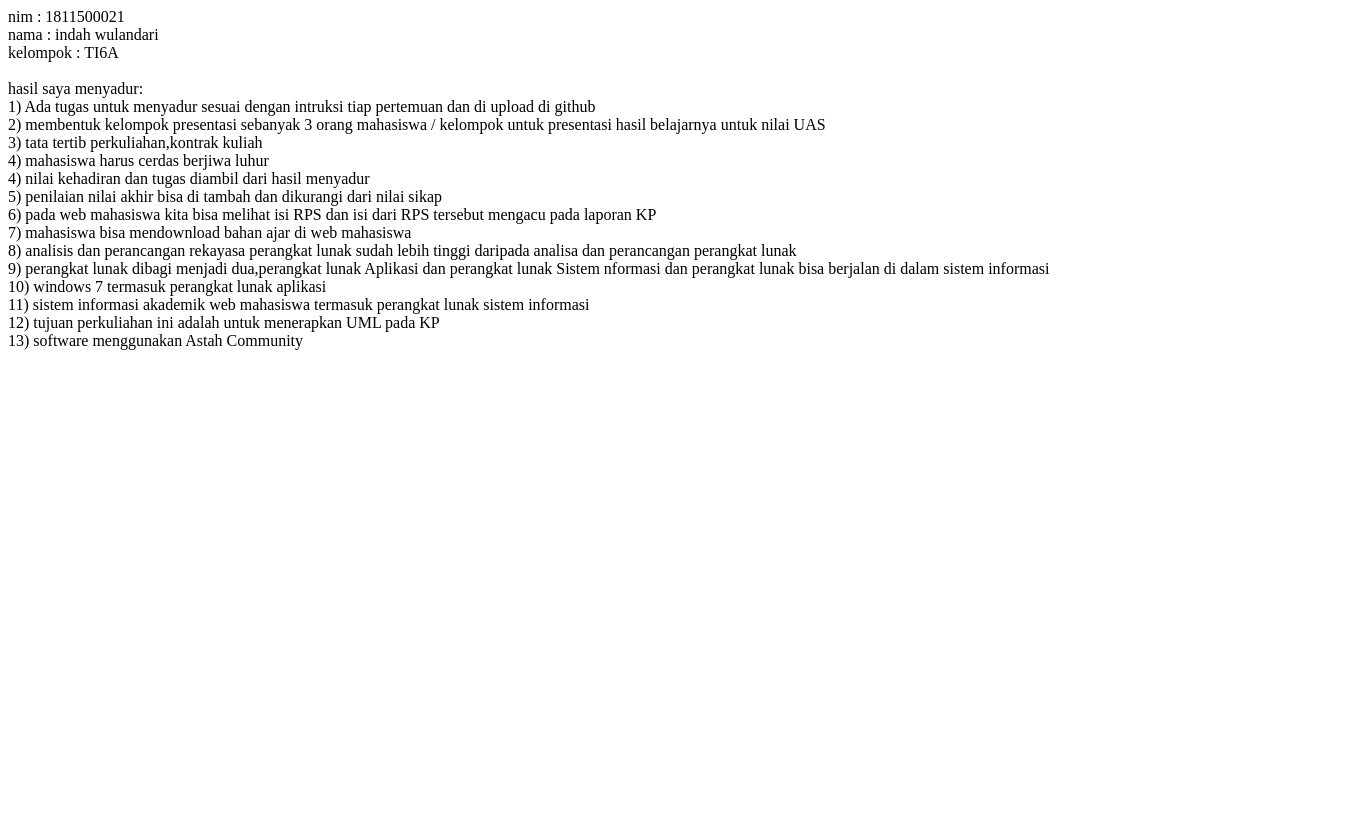
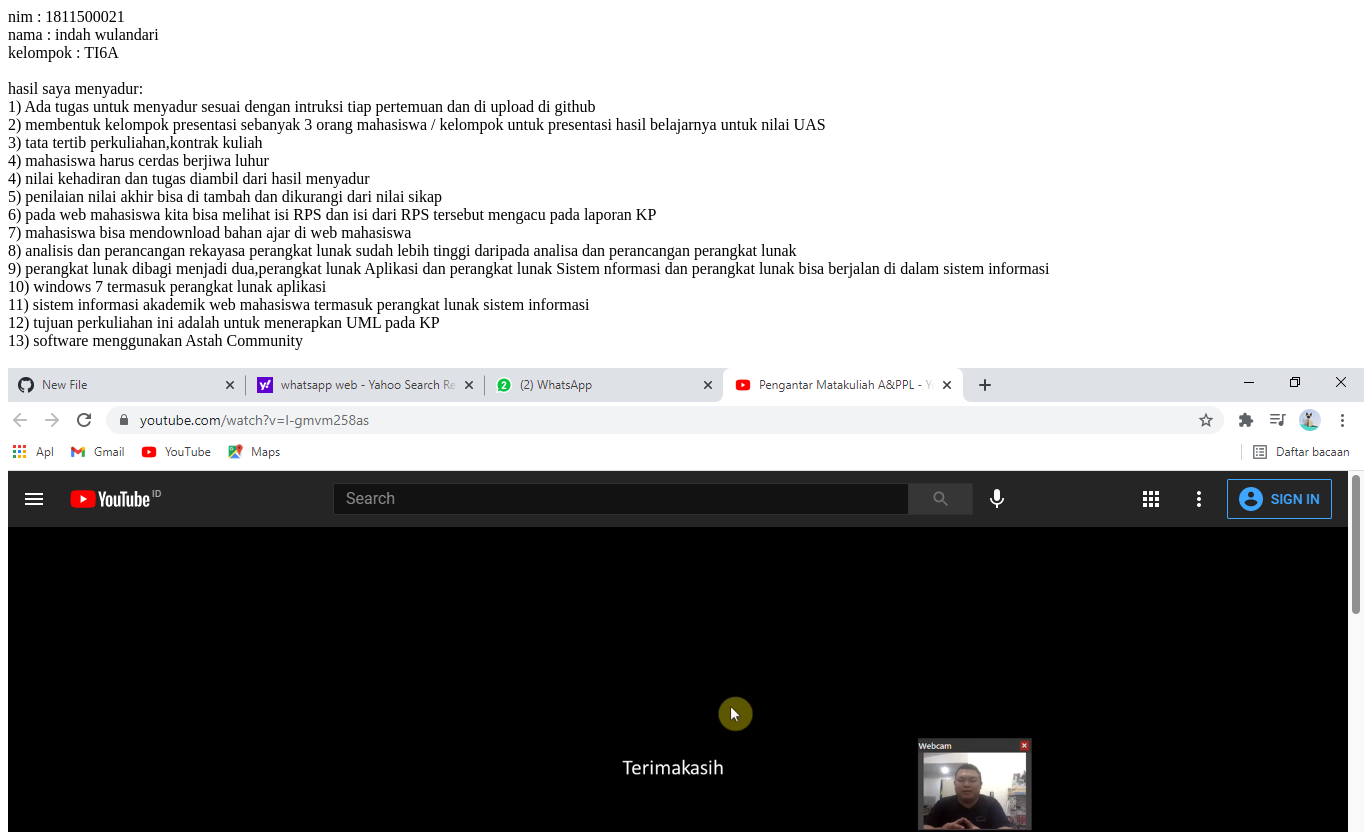
Before and after one commit to indahwulandari/sadurrpl, a plain HTML site: page 1/index.html in a window 1280 px wide. Shown: the top 832 px of the page, 1364 px wide, since content can reach past the window. Before the commit the page ends 800 px from the top, so only its background shows below. Drawn offline with Linux system fonts and the light colour scheme.

Commit message:
Update index.html

```diff
--- a/1/index.html
+++ b/1/index.html
@@ -17,3 +17,5 @@ hasil saya menyadur:<br>
 11) sistem informasi akademik web mahasiswa termasuk perangkat lunak sistem informasi<br>
 12) tujuan perkuliahan ini adalah untuk menerapkan UML pada KP<br>
 13) software menggunakan Astah Community<br>
+<br>
+<img src="ss1.png">
```
